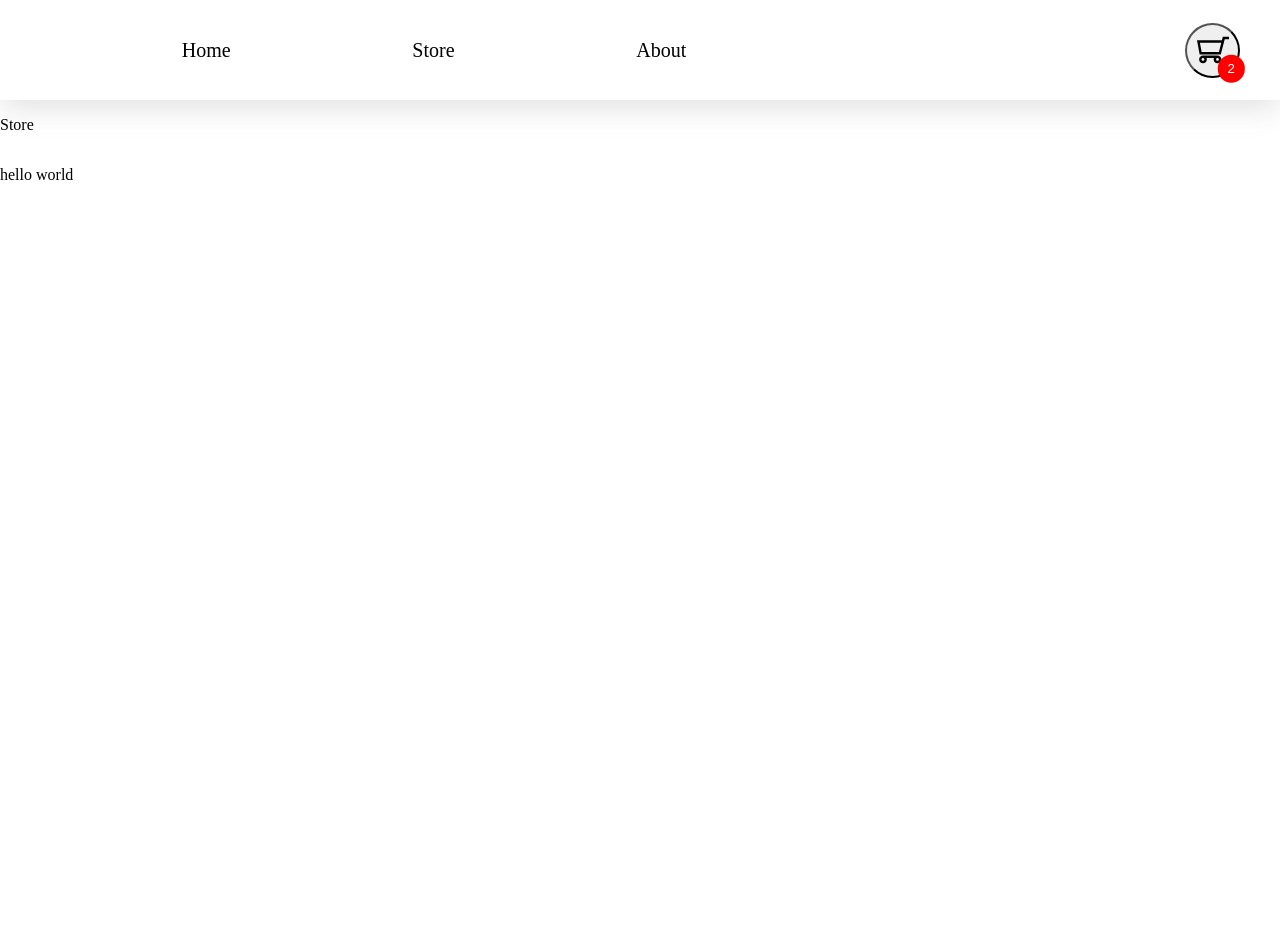
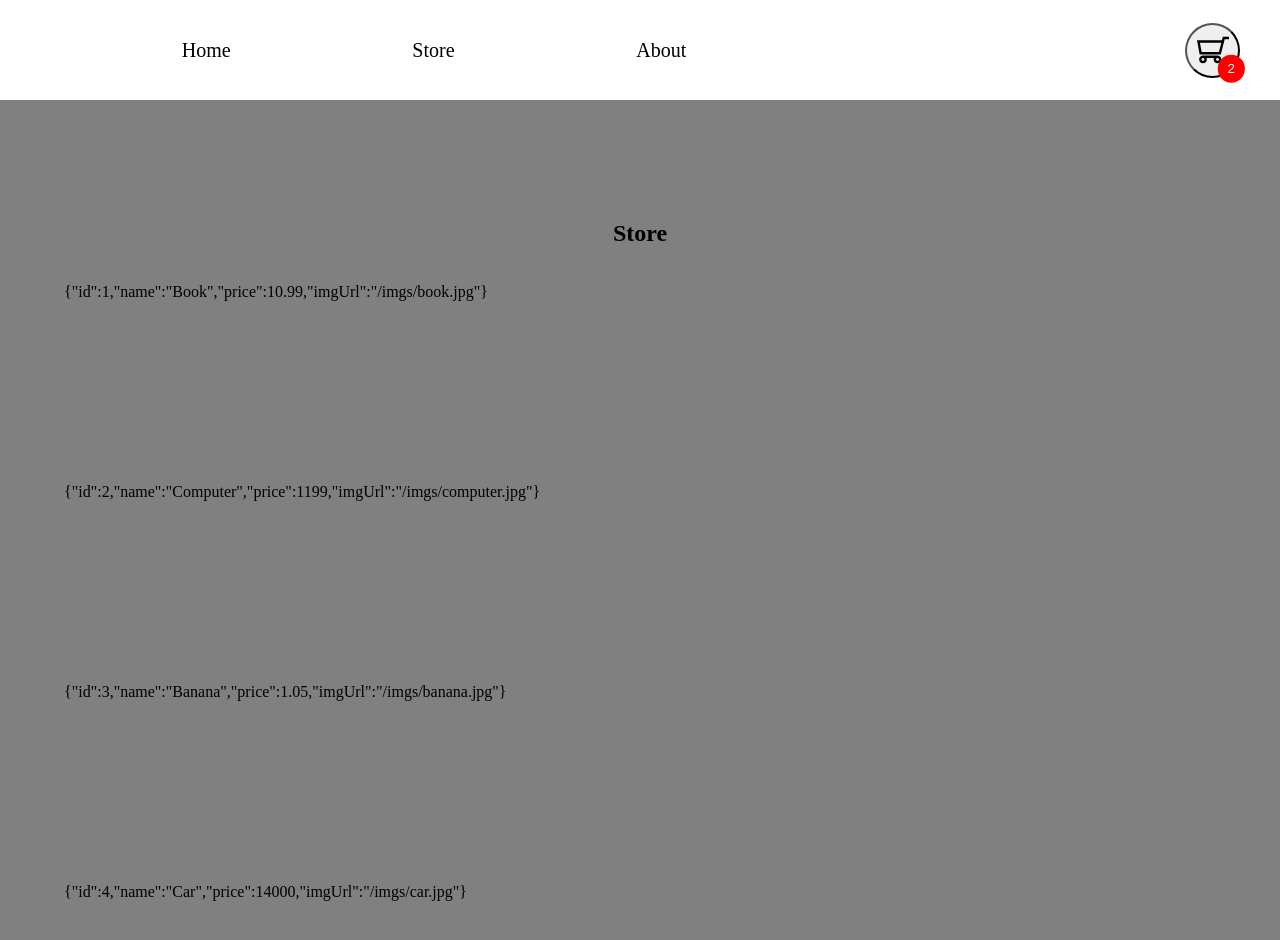
Before and after one commit to frannyngo/Shopping-Cart, a React (Create React App) app: page /store in a window 1280 px wide. Shown: the top 940 px of the page. Before the commit the page ends 800 px from the top, so only its background shows below. Built offline with nearby package versions, Linux system fonts and the light colour scheme.

Commit message:
store item container

```diff
--- a/src/App.tsx
+++ b/src/App.tsx
@@ -2,7 +2,7 @@ import React from "react";
 import { Routes, Route } from "react-router-dom";
 import Home from "./pages/Home";
 import About from "./pages/About";
-import Store from "./pages/Store";
+import Store from "./pages/store/Store";
 import NavBar from "./components/Nav/NavBar";
 import { Theme } from "./pages/GlobalStyles";
 
--- /dev/null
+++ b/src/constants/items.json
@@ -0,0 +1,26 @@
+[
+  {
+    "id": 1,
+    "name": "Book",
+    "price": 10.99,
+    "imgUrl": "/imgs/book.jpg"
+  },
+  {
+    "id": 2,
+    "name": "Computer",
+    "price": 1199,
+    "imgUrl": "/imgs/computer.jpg"
+  },
+  {
+    "id": 3,
+    "name": "Banana",
+    "price": 1.05,
+    "imgUrl": "/imgs/banana.jpg"
+  },
+  {
+    "id": 4,
+    "name": "Car",
+    "price": 14000,
+    "imgUrl": "/imgs/car.jpg"
+  }
+]
--- a/src/pages/GlobalStyles.tsx
+++ b/src/pages/GlobalStyles.tsx
@@ -21,4 +21,5 @@ export const Section = styled.section`
   padding-bottom: 100px;
   justify-content: center;
   align-items: center;
+  margin-top: 100px;
 `;
--- a/src/pages/Store.tsx
+++ /dev/null
@@ -1,5 +0,0 @@
-import React from "react";
-
-export default function Store() {
-  return <p>Store</p>;
-}
--- /dev/null
+++ b/src/pages/store/Store.tsx
@@ -0,0 +1,19 @@
+import storeItems from "../../constants/items.json";
+import { Section } from "../GlobalStyles";
+import { ItemContainer } from "./StoreStyles";
+
+export default function Store() {
+  return (
+    <Section style={{ flexDirection: "column" }}>
+      <h1>Store</h1>
+
+      {storeItems.map((item) => {
+        return (
+          <ItemContainer>
+            <p>{JSON.stringify(item)}</p>
+          </ItemContainer>
+        );
+      })}
+    </Section>
+  );
+}
--- /dev/null
+++ b/src/pages/store/StoreStyles.tsx
@@ -0,0 +1,6 @@
+import styled from "styled-components";
+
+export const ItemContainer = styled.div`
+  width: 90%;
+  min-height: 200px;
+`;
```
